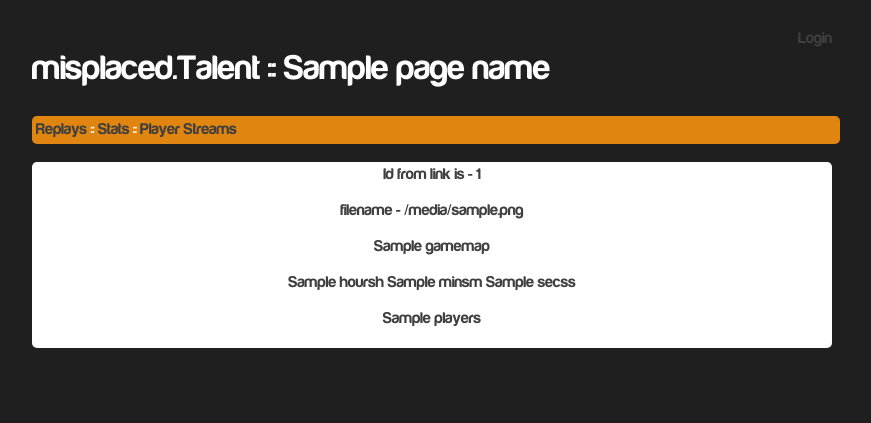
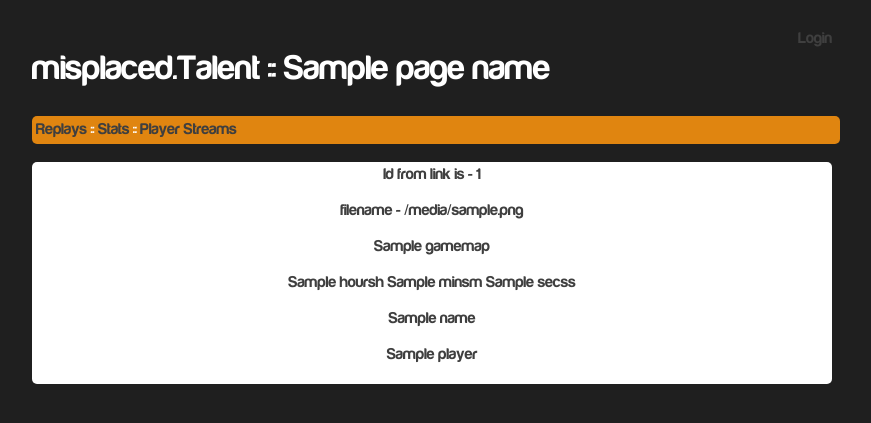
Before and after one commit to amscotti/sc2replays, a Python web app: template templates/replay_details.html in a window 1280 px wide. Shown: the top 423 px of the page, without its empty margins (208-1079 px from the left). Run offline with Jinja, Linux system fonts and the light colour scheme; the template is opened without the code that fills it: most values are stand-ins (such as "Sample title", 1, 10 or a date in 2020).

Commit message:
more tweaking the details page

```diff
--- a/templates/replay_details.html
+++ b/templates/replay_details.html
@@ -8,8 +8,9 @@
 			filename - {{replay_file }}<br><br>
 			{{ gamemap }}<br><br>
 			{{ r.length.hours }}h {{ r.length.mins }}m {{ r.length.secs }}s<br><br>
-			{% for players, name in r.teams.players.items %}
-				{{ players }}<br><br>
+			{{ r.players.0.name }}<br><br>
+			{% for name in r.players %}
+				{{ name }}<br><br>
 			{% endfor %}
 		</td>
 	</tr>
```
